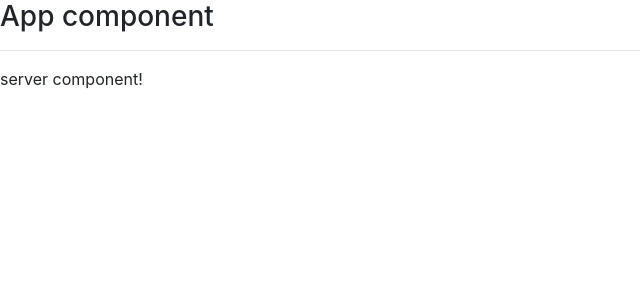
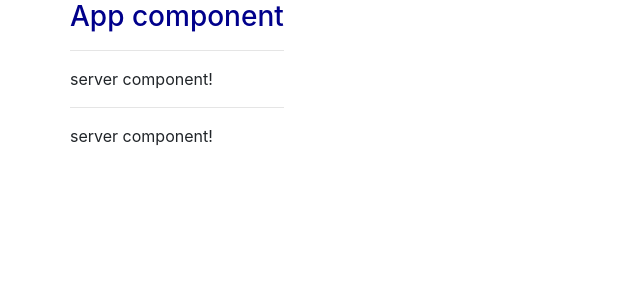
Before and after one commit to MarcusQuigley/AngularStudy, an Angular app: page / in a window 1280 px wide. Shown: the top 300 px of the page, without its empty margins (0-640 px from the left). Built offline with nearby package versions, Linux system fonts and the light colour scheme.

Commit message:
adding servers components. inlining templates and styles

```diff
--- a/src/app/app.component.css
+++ b/src/app/app.component.css
@@ -0,0 +1,3 @@
+h3{
+    color: darkblue
+}
--- a/src/app/app.component.html
+++ b/src/app/app.component.html
@@ -1,3 +1,9 @@
-<h3>App component</h3>
-<hr>
-<app-server></app-server>
+<div class="container">
+    <div class="row">
+        <div class="col-xs-12">
+            <h3>App component</h3>
+            <hr>
+            <app-servers></app-servers>
+        </div>
+    </div>
+</div>
--- a/src/app/app.module.ts
+++ b/src/app/app.module.ts
@@ -1,12 +1,14 @@
 import { BrowserModule } from '@angular/platform-browser';
 import { NgModule } from '@angular/core';
 import { AppComponent } from './app.component';
-import {ServerComponent} from './server/server.component';
+import { ServerComponent } from './server/server.component';
+import { ServersComponent } from './servers/servers.component';
 
 @NgModule({
   declarations: [
     AppComponent,
-    ServerComponent
+    ServerComponent,
+    ServersComponent
   ],
   imports: [
     BrowserModule
--- /dev/null
+++ b/src/app/servers/servers.component.html
@@ -0,0 +1,4 @@
+servers
+<app-server></app-server>
+<hr>
+<app-server></app-server>
--- /dev/null
+++ b/src/app/servers/servers.component.ts
@@ -0,0 +1,18 @@
+import { Component, OnInit } from '@angular/core';
+
+@Component({
+  selector: 'app-servers',
+  // templateUrl: './servers.component.html',
+  template:`
+  <app-server></app-server>
+  <hr>
+  <app-server></app-server>`,
+  styleUrls: ['./servers.component.css']
+})
+export class ServersComponent implements OnInit {
+
+  constructor() { }
+
+  ngOnInit() {
+  }
+}
```
Also changed, not shown: src/app/servers/servers.component.css (added).
